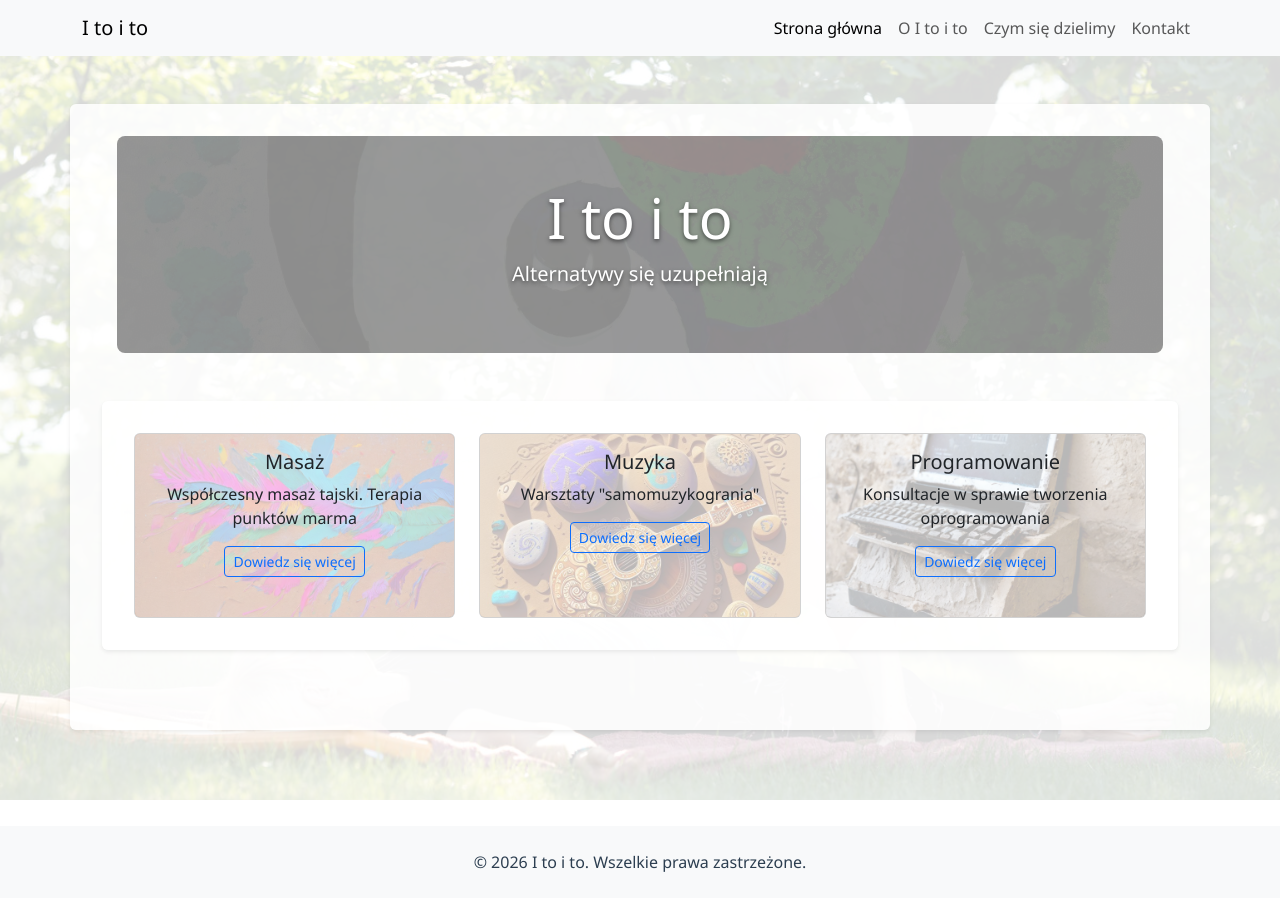
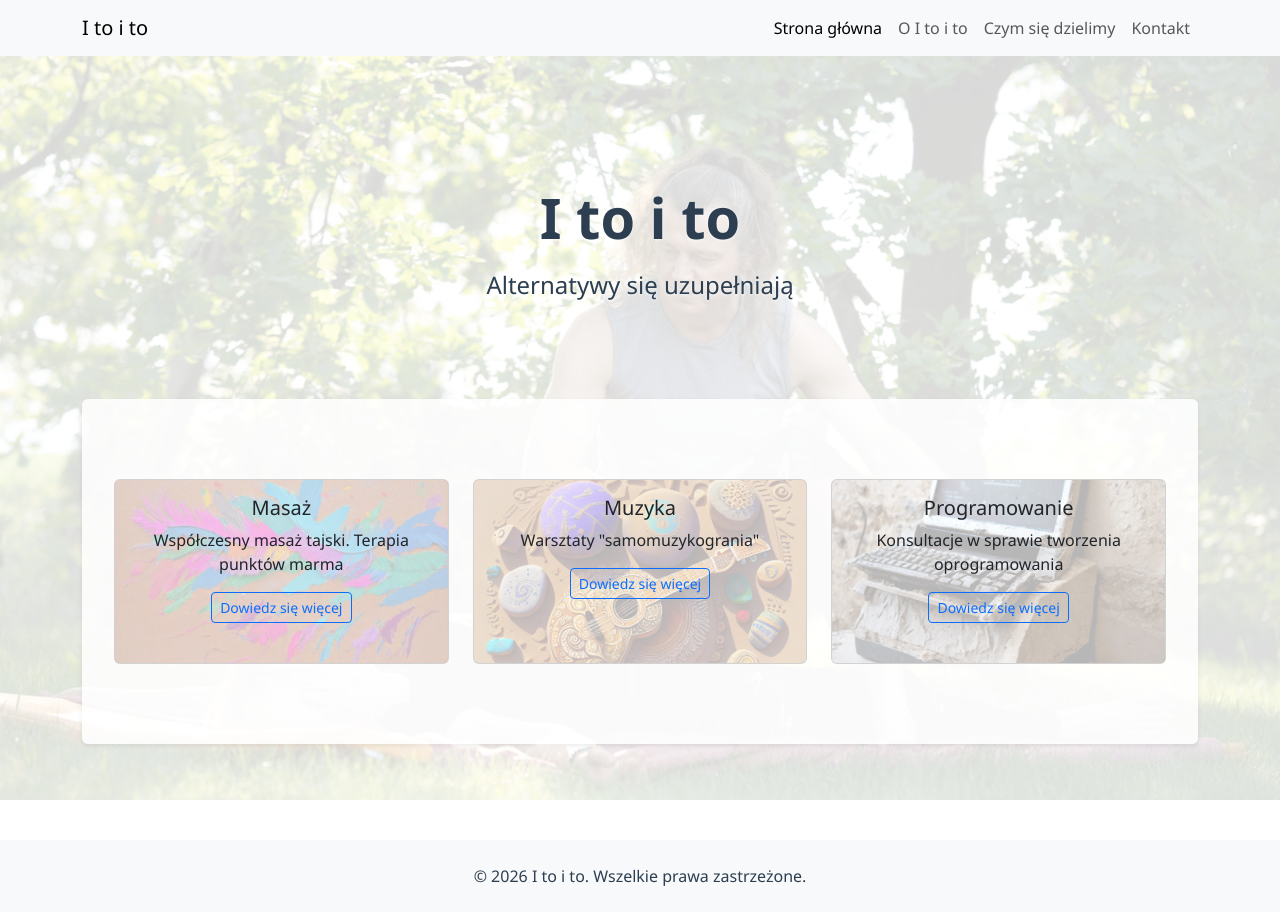
Before and after one commit to wkoziej/itoito.site, an Eleventy site: page src/index.njk in a window 1280 px wide. Built offline with nearby package versions, Linux system fonts and the light colour scheme; Eleventy itself is replaced by a stand-in of ours; files that its build step writes are made by us from their sources.

Commit message:
Refactor layout and styles for improved structure and aesthetics
- Updated index.njk to enhance the layout structure by introducing a content container.
- Modified base.njk to streamline the main content area and improve CSS class usage.
- Adjusted main.css to refine the hero section's styling, including color and text-shadow changes, and removed unnecessary background properties.

```diff
--- a/src/_includes/layouts/base.njk
+++ b/src/_includes/layouts/base.njk
@@ -40,7 +40,7 @@
             flex: 1 0 auto;
         }
 
-        main .container {
+        .content-container {
             background-color: rgba(255, 255, 255, 0.85);
             border-radius: 0.375rem;
             padding: 2rem;
@@ -52,7 +52,7 @@
         }
 
         @media (max-width: 768px) {
-            main .container {
+            .content-container {
                 background-color: rgba(255, 255, 255, 0.9);
             }
         }
@@ -64,9 +64,7 @@
     {% include "partials/header.njk" %}
 
     <main class="py-5 flex-shrink-0">
-        <div class="container">
-            {{ content | safe }}
-        </div>
+        {{ content | safe }}
     </main>
 
     {% include "partials/footer.njk" %}
--- a/src/assets/css/main.css
+++ b/src/assets/css/main.css
@@ -16,37 +16,39 @@ body {
 .hero {
   position: relative;
   padding: 5rem 0;
-  color: white;
-  text-shadow: 0 2px 4px rgba(0, 0, 0, 0.5);
+  color: var(--secondary-color);
+  text-shadow: 0 1px 3px rgba(255, 255, 255, 0.8);
   overflow: hidden;
-  background-color: rgba(0, 0, 0, 0.4);
+  background-color: transparent;
   border-radius: 0.5rem;
   margin: 0 15px;
 }
 
 .hero::before {
-  content: "";
-  position: absolute;
-  top: 0;
-  left: 0;
-  width: 100%;
-  height: 100%;
-  background-image: url('../images/itoito.jpg');
-  background-size: cover;
-  background-position: center;
-  opacity: 0.5;
-  z-index: -1;
+  content: none;
 }
 
 .hero .container-fluid {
   position: relative;
   z-index: 2;
-  /* Usunięto style dla dodatkowego tła */
+  background-color: transparent;
+  padding: 2rem;
+  border-radius: 0.5rem;
 }
 
 .hero h1, .hero p, .hero .btn {
   position: relative;
   z-index: 3;
+}
+
+.hero h1 {
+  font-size: 3.5rem;
+  font-weight: bold;
+  margin-bottom: 1rem;
+}
+
+.hero p {
+  font-size: 1.5rem;
 }
 
 .service-card {
--- a/src/index.njk
+++ b/src/index.njk
@@ -11,8 +11,9 @@ title: Strona główna
   </div>
 </section>
 
+<div class="container">
+  <div class="content-container">
     <section class="py-5">
-  <div class="container">
       <div class="row">
         <div class="col-md-4">
           <div class="card service-card masaz h-100">
@@ -42,5 +43,6 @@ title: Strona główna
           </div>
         </div>
       </div>
+    </section>
   </div>
-</section>
+</div>
```
Lines whose indentation alone changed are shown as unchanged.
